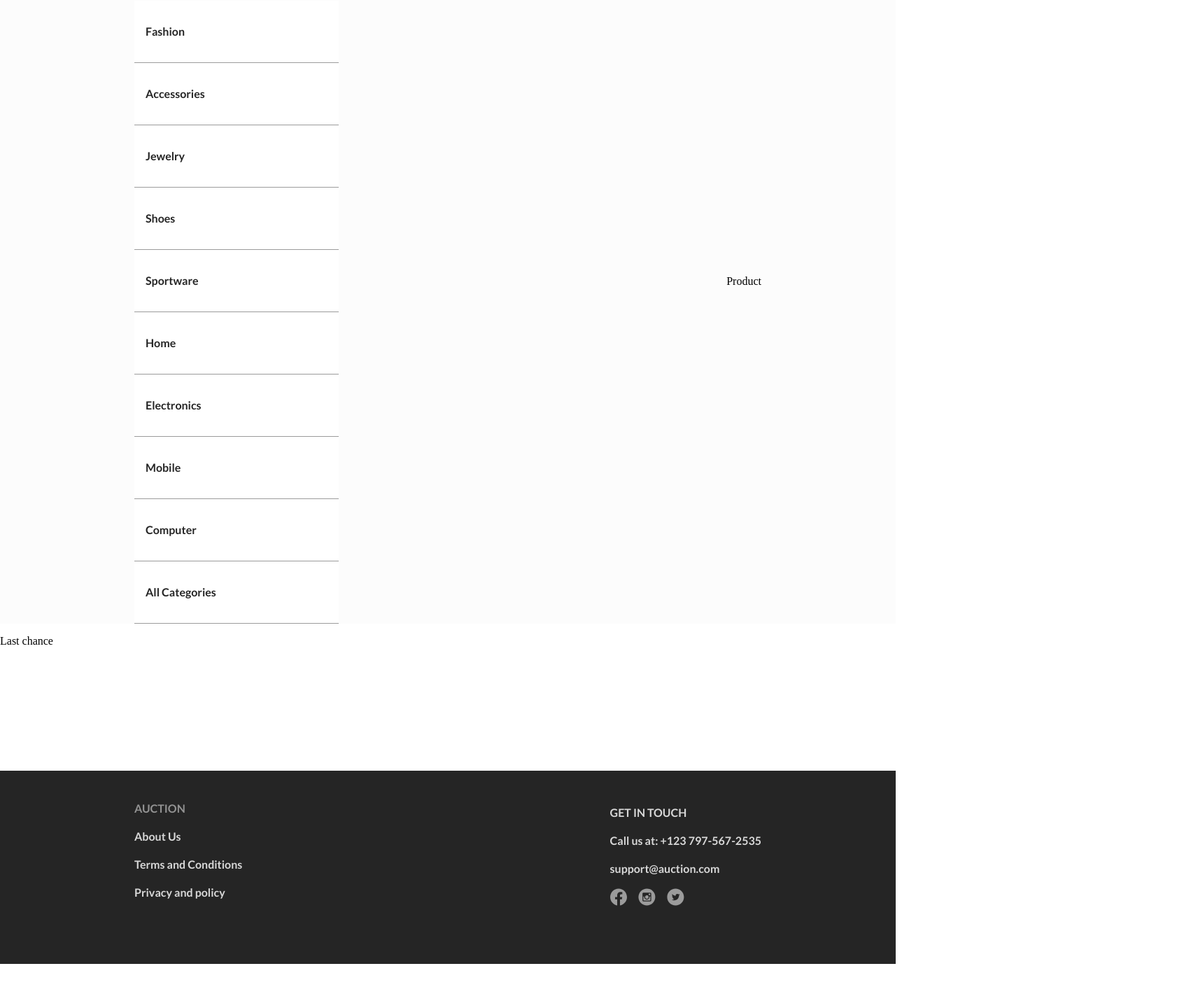
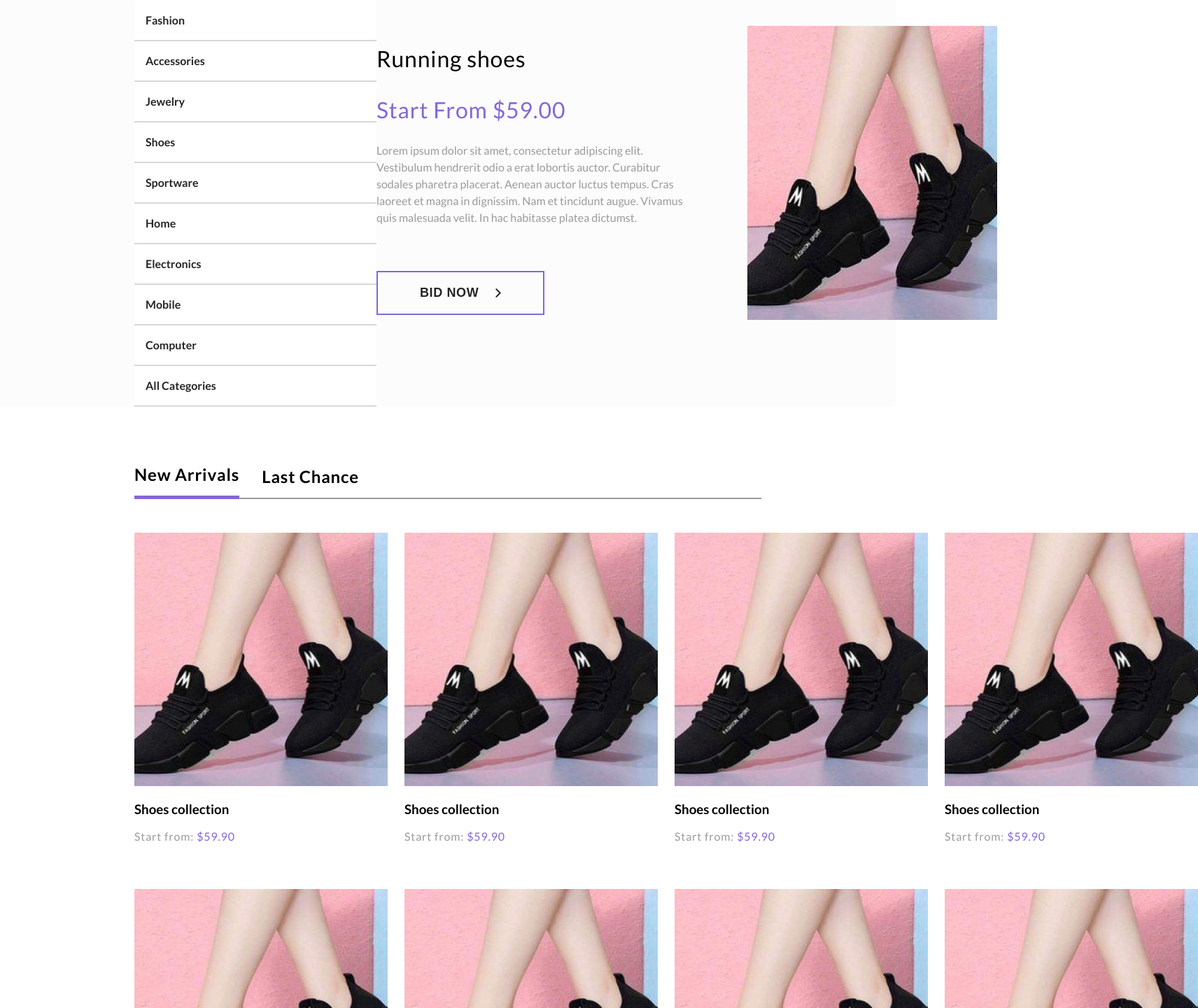
Before and after one commit to mr-am2k/auction-app, a React (Create React App) app in the folder auction-app-ui/: page / in a window 1280 px wide. Shown: the part 280-1720 px from the top of the page at 70% size, 1712 px wide, since content can reach past the window. Before the commit the page ends 1657 px from the top, so only its background shows below. Built offline with nearby package versions, Linux system fonts and the light colour scheme.

Commit message:
Finished top part of the home page, finished bottom part of the home page, added separate component that renders 8 products for new arrivals/last chance (note - needs to be updated after implementing backend)

```diff
--- /dev/null
+++ b/auction-app-ui/src/assets/icons/GreaterIcon.tsx
@@ -0,0 +1,21 @@
+const GreaterIcon = () => {
+  return (
+    <svg
+      width='8'
+      height='13'
+      viewBox='0 0 8 13'
+      fill='none'
+      xmlns='http://www.w3.org/2000/svg'
+    >
+      <path
+        d='M1.33398 1.16699L6.66732 6.50033L1.33398 11.8337'
+        stroke='#252525'
+        strokeWidth='2'
+        strokeLinecap='round'
+        strokeLinejoin='round'
+      />
+    </svg>
+  );
+};
+
+export default GreaterIcon;
--- a/auction-app-ui/src/assets/icons/index.ts
+++ b/auction-app-ui/src/assets/icons/index.ts
@@ -4,3 +4,4 @@ export { default as InstagramIcon } from './InstagramIcon';
 export { default as CloseIcon } from './CloseIcon';
 export { default as SearchIcon } from './SearchIcon';
 export { default as ArrowIcon } from './ArrowIcon';
+export { default as GreaterIcon } from './GreaterIcon';
--- a/auction-app-ui/src/components/category/category.scss
+++ b/auction-app-ui/src/components/category/category.scss
@@ -4,11 +4,11 @@
 .c-category-wrapper {
   @include flexDisplay(flex-start, flex-start);
   flex-direction: row;
-  padding: 16px;
+  padding-left: 16px;
   gap: 10px;
-  width: 260px;
+  width: 330px;
   background: $whiteColor;
-  border-bottom: 1px solid $greyColor;
+  border-bottom: 2px solid $smokeWhiteColor;
 
   p {
     font-family: $fontFamily;
--- /dev/null
+++ b/auction-app-ui/src/components/home-products/HomeProducts.tsx
@@ -0,0 +1,30 @@
+import './home-products.scss';
+
+import defaultImage from 'assets/images/home-main-image.png';
+import EN_STRINGS from 'util/en_strings';
+
+type Props = {
+  children?: React.ReactNode;
+  productName: string;
+  productPrice: string;
+};
+
+//when there is backend created, productName and productPrice will be replaced with actual list of products, and then will be mapped through that list
+const NewArrivals: React.FC<Props> = ({ productName, productPrice }) => {
+  const arrayForLooping = [1, 2, 3, 4, 5, 6, 7, 8]; //just used for mapping, because there should be 8 products for new arrivals/last chance and there is no list of products from backend
+  return (
+    <div className='c-new-arrivals'>
+      {arrayForLooping.map((item, index: number) => (
+        <div className='c-item' key={index}>
+          <img src={defaultImage} alt='Product' />
+          <h3>{productName}</h3>
+          <p>
+            {EN_STRINGS['HomeProducts.StartFrom']} {<span>{productPrice}</span>}{' '}
+          </p>
+        </div>
+      ))}
+    </div>
+  );
+};
+
+export default NewArrivals;
--- /dev/null
+++ b/auction-app-ui/src/components/home-products/home-products.scss
@@ -0,0 +1,30 @@
+@import '/src/scss/mixin';
+@import '/src/scss/variables';
+
+.c-new-arrivals {
+  font-family: $fontFamily;
+  padding-top: 3rem;
+  display: grid;
+  width: 100%;
+  grid-template-columns: auto auto auto auto;
+  gap: 50px 24px;
+
+  .c-item {
+    img {
+      width: 362px;
+      height: 362px;
+    }
+
+    p {
+      font-weight: 500;
+      font-size: $fontSize;
+      line-height: 19px;
+      letter-spacing: $letterSpacing;
+      color: $greyColor;
+
+      span {
+        color: $purpleColor;
+      }
+    }
+  }
+}
--- a/auction-app-ui/src/components/index.ts
+++ b/auction-app-ui/src/components/index.ts
@@ -1 +1,2 @@
 export {default as Category} from './category/Category'
+export {default as HomeProducts} from './home-products/HomeProducts'
--- a/auction-app-ui/src/pages/home/Home.tsx
+++ b/auction-app-ui/src/pages/home/Home.tsx
@@ -1,7 +1,10 @@
-import { Category } from 'components';
+import { GreaterIcon } from 'assets/icons';
+import { Category, HomeProducts } from 'components';
 import EN_STRINGS from 'util/en_strings';
 
+import defaultImage from 'assets/images/home-main-image.png';
 import './home.scss';
+import { useState } from 'react';
 
 const DUMMY_CATEGORIES = [
   'Fashion',
@@ -17,6 +20,9 @@ const DUMMY_CATEGORIES = [
 ];
 
 const Home = () => {
+  const [newArrivals, setNewArrivals] = useState('c-navbar-item c-focus');
+  const [lastChance, setLastChance] = useState('c-navbar-item');
+
   return (
     <div className='c-home-wrapper'>
       <div className='c-top-part'>
@@ -27,11 +33,62 @@ const Home = () => {
           ))}
         </div>
 
-        <p>Product</p>
+        <div className='c-main-product'>
+          <div className='c-info'>
+            <h1>Running shoes</h1>
+            <h1 className='c-price'>Start From $59.00</h1>
+
+            <p>
+              Lorem ipsum dolor sit amet, consectetur adipiscing elit.
+              Vestibulum hendrerit odio a erat lobortis auctor. Curabitur
+              sodales pharetra placerat. Aenean auctor luctus tempus. Cras
+              laoreet et magna in dignissim. Nam et tincidunt augue. Vivamus
+              quis malesuada velit. In hac habitasse platea dictumst.
+            </p>
+
+            <button>
+              {EN_STRINGS['Home.BidNow']} <GreaterIcon />
+            </button>
+          </div>
+
+          <img src={defaultImage} alt='Highlighted product' />
+        </div>
       </div>
 
       <div className='c-bottom-part'>
-        <p>Last chance</p>
+        <div className='c-navbar'>
+          <p
+            className={newArrivals}
+            onClick={() => {
+              setNewArrivals('c-navbar-item c-focus');
+              setLastChance('c-navbar-item');
+            }}
+          >
+            {EN_STRINGS['Home.NewArrivals']}
+          </p>
+
+          <p
+            className={lastChance}
+            onClick={() => {
+              setLastChance('c-navbar-item  c-focus');
+              setNewArrivals('c-navbar-item');
+            }}
+          >
+            {EN_STRINGS['Home.LastChance']}
+          </p>
+        </div>
+
+        <div className='c-items'>
+          {newArrivals.includes('c-focus') && (
+            <HomeProducts
+              productName='Shoes collection'
+              productPrice='$59.90'
+            />
+          )}
+          {lastChance.includes('c-focus') && (
+            <HomeProducts productName='Last chance' productPrice='$59.90' />
+          )}
+        </div>
       </div>
     </div>
   );
--- a/auction-app-ui/src/pages/home/home.scss
+++ b/auction-app-ui/src/pages/home/home.scss
@@ -8,7 +8,6 @@
     @include flexDisplay(space-between, center);
     flex-direction: row;
     padding: 0 12rem;
-
     background-color: $lightGreyColor;
 
     .c-categories {
@@ -22,5 +21,89 @@
         padding: 16px;
       }
     }
+
+    .c-main-product {
+      font-family: $fontFamily;
+      @include flexDisplay(flex-start, flex-start);
+      gap: 5rem;
+
+      .c-info {
+        width: 450px;
+
+        h1 {
+          font-weight: $mediumFontWeight;
+          line-height: $headingLineHeight;
+          letter-spacing: $letterSpacing;
+          color: $darkBlackColor;
+        }
+
+        .c-price {
+          color: $purpleColor;
+        }
+
+        p {
+          font-style: normal;
+          font-weight: $mediumFontWeight;
+          font-size: $fontSize;
+          line-height: $paragraphLineHeight;
+          color: $greyColor;
+        }
+
+        button {
+          margin-top: 4rem;
+          background-color: transparent;
+          padding: 1rem 3rem;
+          width: 15rem;
+          border: 2px solid $purpleColor;
+          font-weight: $highFontWeight;
+          font-size: 18px;
+          line-height: 27px;
+          letter-spacing: 0.63px;
+          color: $blackColor;
+          @include flexDisplay(space-around, center);
+          text-transform: uppercase;
+
+          &:hover {
+            cursor: pointer;
+          }
+        }
+      }
+
+      img {
+        width: 357px;
+        height: 420px;
+      }
+    }
+  }
+
+  .c-bottom-part {
+    margin-top: 5rem;
+    padding: 0 12rem;
+
+    .c-navbar {
+      border-bottom: 2px solid $greyColor;
+      justify-content: flex-start;
+      padding: 0;
+      gap: 2rem;
+
+      .c-navbar-item {
+        font-weight: $highFontWeight;
+        font-size: 24px;
+        line-height: 29px;
+        letter-spacing: $letterSpacing;
+        color: $darkBlackColor;
+        margin: 0;
+        padding-bottom: 16px;
+        position: relative;
+        top: 2px;
+      }
+
+      .c-focus {
+        border-bottom: 5px solid $purpleColor;
+      }
+      p:hover {
+        cursor: pointer;
+      }
+    }
   }
 }
--- a/auction-app-ui/src/util/en_strings.ts
+++ b/auction-app-ui/src/util/en_strings.ts
@@ -12,4 +12,8 @@ export default {
   'Navbar.InputPlaceholder': 'Try enter: Shoes',
   'Footer.CallUs': 'Call us at: ',
   'Home.Categories': 'CATEGORIES',
+  'Home.BidNow': 'Bid now',
+  'Home.NewArrivals': 'New Arrivals',
+  'Home.LastChance': 'Last Chance',
+  'HomeProducts.StartFrom' : 'Start from:'
 };
```
Also changed, not shown: auction-app-ui/src/assets/images/home-main-image.png (added).
